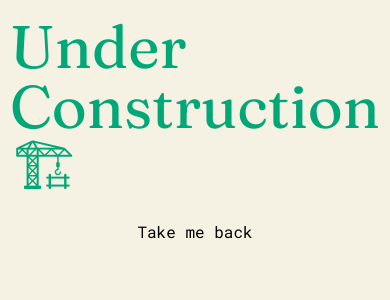
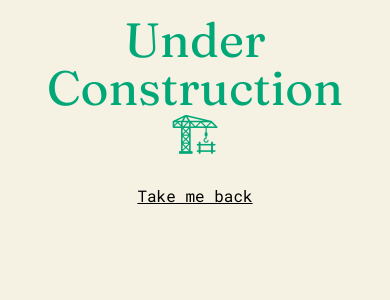
Before and after one commit to sebastianstoelen/portfolio, a Vue app: page /chillz in a window 390 px wide. Shown: the top 300 px of the page. Built offline with nearby package versions, Linux system fonts and the light colour scheme.

Commit message:
small fixes

```diff
--- a/src/components/errors/UnderConstruction.vue
+++ b/src/components/errors/UnderConstruction.vue
@@ -1,7 +1,7 @@
 <template>
     <div class="flex flex-col justify-center items-center space-y-6">
-    <h1 class="font-header text-6xl text-primary">Under Construction 🏗</h1>
-    <a href="/" class="font-body">Take me back</a>
+    <h1 class="font-header text-5xl md:text-6xl text-primary text-center">Under Construction 🏗</h1>
+    <a href="/" class="font-body underline">Take me back</a>
 </div>
 </template>
 
```
